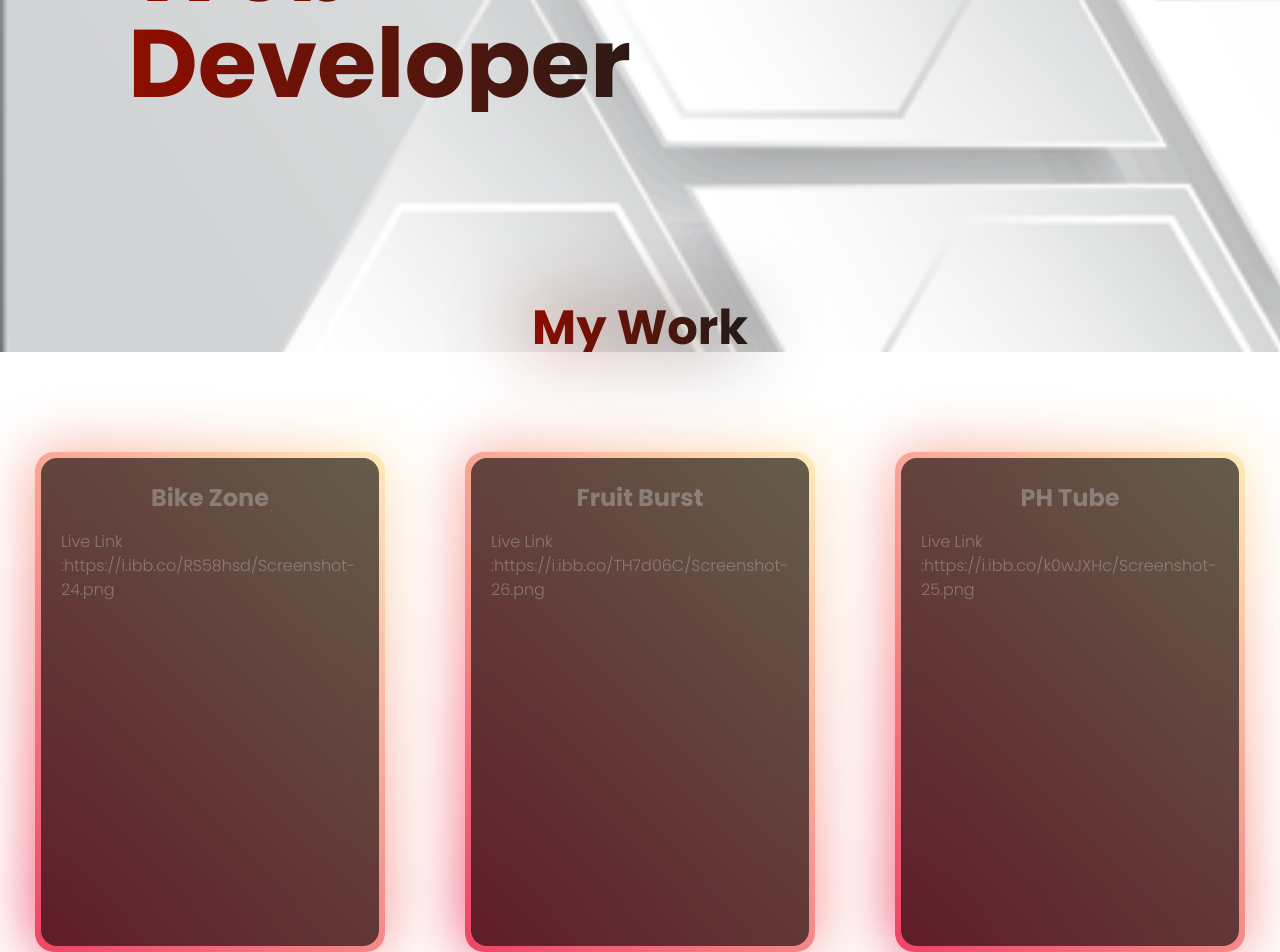
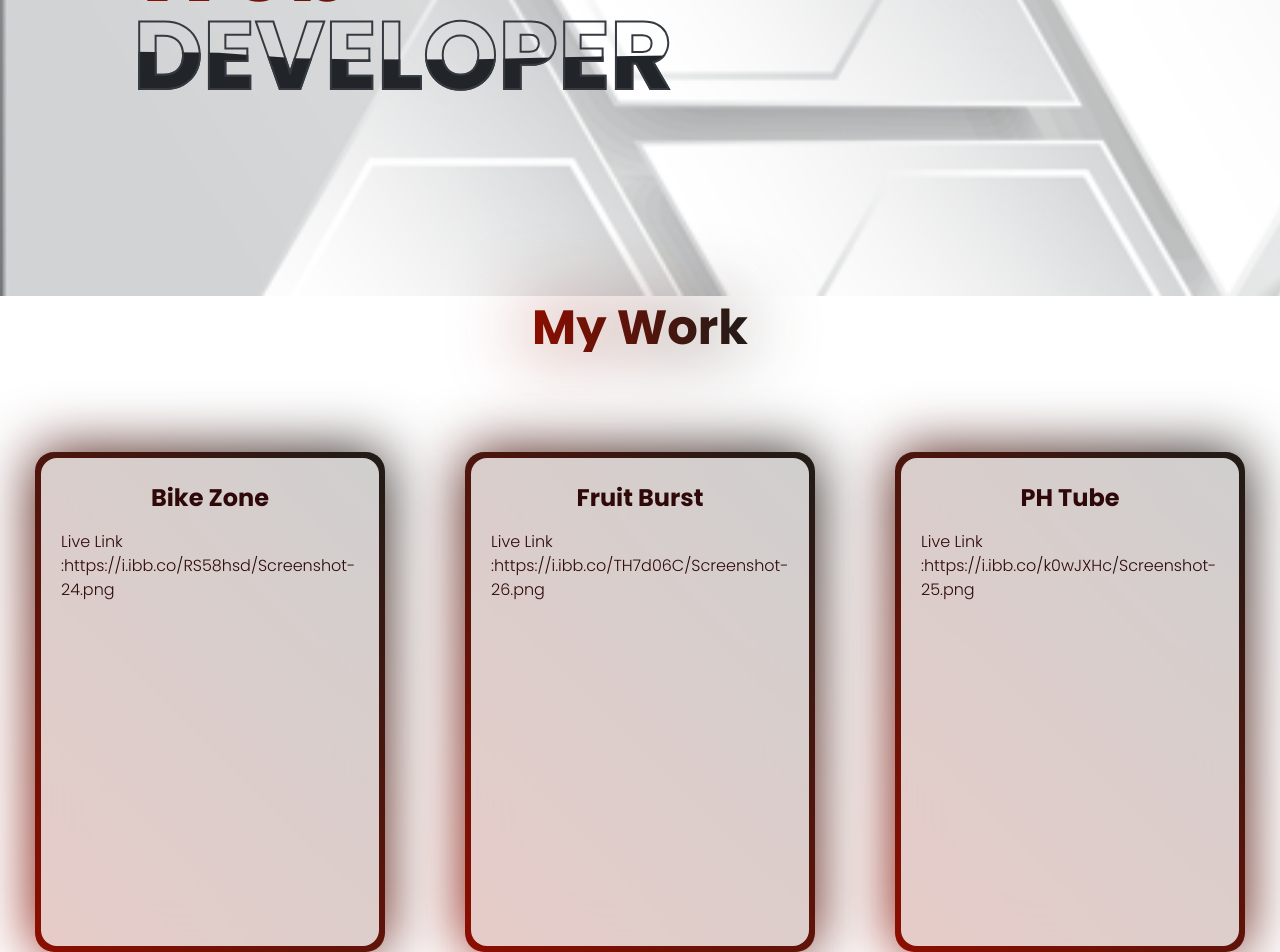
Before and after one commit to mahimDev/My-Protfolio, a React (Vite) app: page / in a window 1280 px wide. Shown: the part 499-1451 px from the top of the page. Built offline with nearby package versions, Linux system fonts and the light colour scheme.

Commit message:
added my demo component and demo css file

```diff
--- a/src/Page/Home/Banner/Banner.jsx
+++ b/src/Page/Home/Banner/Banner.jsx
@@ -1,9 +1,18 @@
 import img from "../../../assets/Screenshot_27.png"
+import './banner.css'
 const Banner = () => {
     return (
         <div className={` w-full h-[90vh]`}  >
             <div style={{ background: `url(${img})`, backgroundRepeat: "no-repeat", backgroundSize: 'cover ' }} className={`   flex`} >
-                <h2 className=" my-60 ml-32 flex-1 text-8xl font-bold bg-clip-text bg-gradient-to-r from-[#8E0E00] to-[#1F1C18]  text-transparent">Innovative Web Developer</h2>
+                <h2 className=" my-60 ml-32 flex-1 text-8xl font-bold bg-clip-text bg-gradient-to-r from-[#8E0E00] to-[#1F1C18]  text-transparent">
+                    Innovative Web
+                    <div className="mt-10 ml-[275px] ">
+                        <div className="water">
+                            <h2 className='water-1 '>DEVELOPER</h2>
+                            <h2 className='water-2 '>DEVELOPER</h2>
+                        </div>
+                    </div>
+                </h2>
                 <div className="flex-1"></div>
             </div>
         </div>
--- /dev/null
+++ b/src/Page/Home/Banner/banner.css
@@ -0,0 +1,55 @@
+.water {
+  position: relative;
+}
+.water h2 {
+  position: absolute;
+
+  transform: translate(-50%, -50%);
+  /* font-size: 8em; */
+  /* font-weight: 700; */
+}
+.water h2:nth-child(1) {
+  color: transparent;
+
+  -webkit-text-stroke: 2px #343a40;
+}
+.water h2:nth-child(2) {
+  color: #212529;
+  -webkit-text-stroke: 2px #343a40;
+  animation: animate 5s ease-in-out infinite;
+}
+
+@keyframes animate {
+  0%,
+  100% {
+    clip-path: polygon(
+      0% 45%,
+      16% 46%,
+      30% 53%,
+      40% 55%,
+      53% 56%,
+      64% 56%,
+      82% 52%,
+      93% 51%,
+      99% 50%,
+      100% 100%,
+      0% 99%
+    );
+  }
+
+  50% {
+    clip-path: polygon(
+      0 52%,
+      15% 53%,
+      30% 52%,
+      41% 49%,
+      53% 46%,
+      64% 44%,
+      79% 49%,
+      90% 48%,
+      99% 50%,
+      100% 100%,
+      0% 99%
+    );
+  }
+}
--- a/src/Page/Home/Cart/cart.css
+++ b/src/Page/Home/Cart/cart.css
@@ -3,7 +3,7 @@
   position: relative;
   width: 350px;
   height: 500px;
-  color: rgba(188, 188, 188, 0.446);
+  color: rgb(47, 9, 9);
   transition: 0.5s;
   border-radius: 1.2em;
   cursor: pointer;
@@ -19,7 +19,7 @@
   position: absolute;
   top: 0;
   left: 0;
-  background: linear-gradient(45deg, #ed4264, #ffedbc);
+  background: linear-gradient(45deg, #8e0e00, #1f1c18);
   border-radius: 1.2em;
 }
 
@@ -30,7 +30,7 @@
   left: 0;
   width: 100%;
   height: 100%;
-  background: linear-gradient(45deg, #ed4264, #ffedbc);
+  background: linear-gradient(45deg, #8e0e00, #1f1c18);
   filter: blur(30px);
 }
 
@@ -40,7 +40,7 @@
   left: 6px;
   right: 6px;
   bottom: 6px;
-  background-color: rgba(0, 0, 0, 0.6);
+  background-color: rgba(255, 255, 255, 0.79);
   z-index: 2;
   border-radius: 1em;
 }
@@ -73,5 +73,5 @@
 .cart .mahim:hover {
   color: transparent;
   background-clip: text;
-  background-image: linear-gradient(45deg, #ed4264, #ffffff);
+  background-image: linear-gradient(45deg, #8e0e00, #1f1c18);
 }
--- a/src/Page/Home/Home/Home.jsx
+++ b/src/Page/Home/Home/Home.jsx
@@ -1,3 +1,4 @@
+import Demo from "../../Shared/Demo/Demo";
 import Banner from "../Banner/Banner";
 
 import Carts from "../Carts/Carts";
@@ -5,9 +6,11 @@ import Carts from "../Carts/Carts";
 const Home = () => {
     return (
         <div>
+
             <Banner></Banner>
+            {/* <Demo></Demo> */}
+            <Carts></Carts>
 
-            <Carts></Carts>
         </div>
     );
 };
--- /dev/null
+++ b/src/Page/Shared/Demo/Demo.jsx
@@ -0,0 +1,13 @@
+// import './demo.css'
+const Demo = () => {
+    return (
+        <div className='flex justify-center items-center min-h-[100vh] bg-[#000] '>
+            <div className="water">
+                <h2 className='water-1 '>Innovative Web DEVELOPER</h2>
+                <h2 className='water-2 '>Innovative Web DEVELOPER</h2>
+            </div>
+        </div>
+    );
+};
+
+export default Demo;
--- /dev/null
+++ b/src/Page/Shared/Demo/demo.css
@@ -0,0 +1,54 @@
+.water {
+  position: relative;
+}
+.water h2 {
+  position: absolute;
+
+  transform: translate(-50%, -50%);
+  font-size: 8em;
+  font-weight: 700;
+}
+.water h2:nth-child(1) {
+  color: transparent;
+  -webkit-text-stroke: 2px #03a9f4;
+}
+.water h2:nth-child(2) {
+  color: #03a9f4;
+  -webkit-text-stroke: 2px #03a9f4;
+  animation: animate 5s ease-in-out infinite;
+}
+
+@keyframes animate {
+  0%,
+  100% {
+    clip-path: polygon(
+      0% 45%,
+      16% 46%,
+      30% 53%,
+      40% 55%,
+      53% 56%,
+      64% 56%,
+      82% 52%,
+      93% 51%,
+      99% 50%,
+      100% 100%,
+      0% 99%
+    );
+  }
+
+  50% {
+    clip-path: polygon(
+      0 52%,
+      15% 53%,
+      30% 52%,
+      41% 49%,
+      53% 46%,
+      64% 44%,
+      79% 49%,
+      90% 48%,
+      99% 50%,
+      100% 100%,
+      0% 99%
+    );
+  }
+}
```
Also changed, not shown: 1 other file (tests, documents, lock files or other folders).
